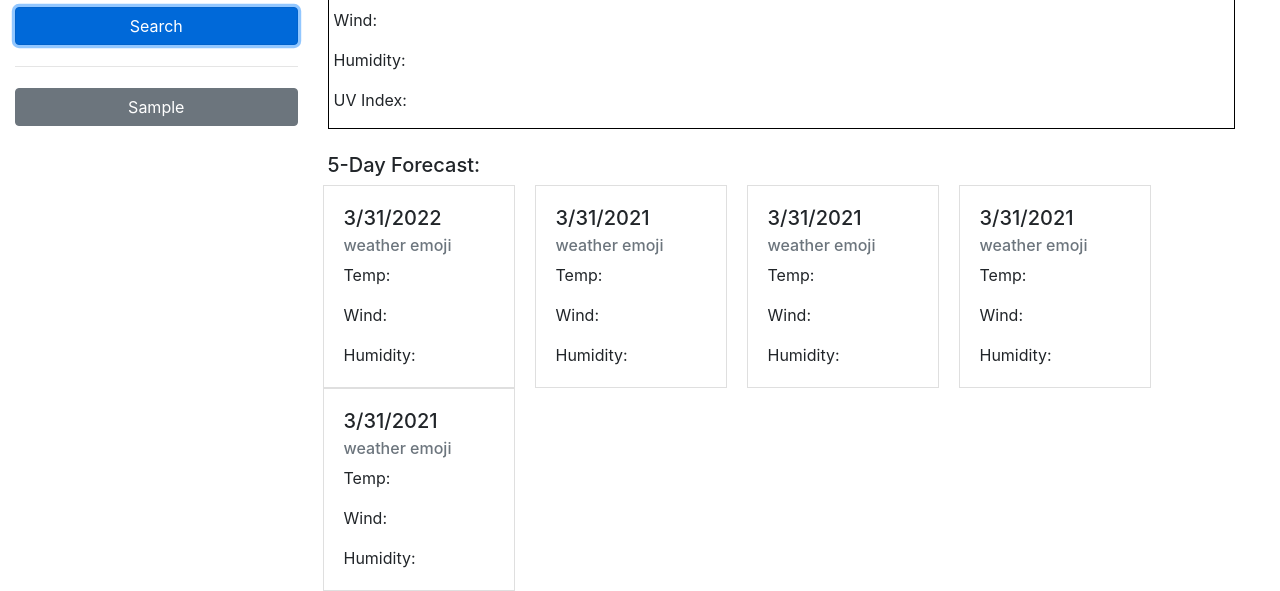
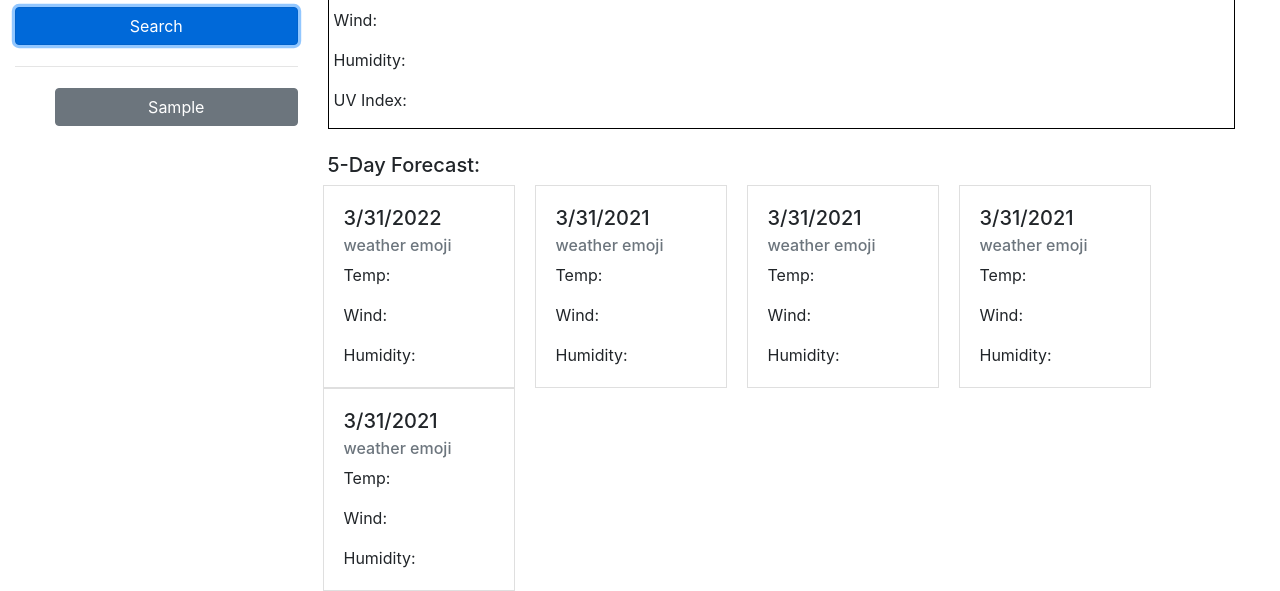
Before and after one commit to phil-garip/Weather-Dashboard, a website: page index.html in a window 1280 px wide. Both pictures are taken after typing "Sample" into the empty fields and a click on the button "Search". Shown: the part 253-844 px from the top of the page. Drawn offline with nearby package versions, Linux system fonts and the light colour scheme; no server answers.

Commit message:
generated button tweaking

```diff
--- a/index.html
+++ b/index.html
@@ -20,9 +20,9 @@
             <input id="search" class="search-a-city" placeholder="New York">
             <button type="button" class="btn btn-primary aside-btn" id="search-btn">Search</button>
             <hr>
-            <div id="recent-searches">
+            <ul id="recent-searches">
                 <!-- append buttons for recent searches in javascript here -->
-            </div>
+            </liv>
         </div>
 
         <div class="weather-container col-md-9">
--- a/script.js
+++ b/script.js
@@ -27,7 +27,7 @@ function getCurrentWeather() {
         }
         searchHistory.unshift(cityName);
         localStorage.setItem("history", JSON.stringify(searchHistory));
-        recentSearches.append($('<button type="button" class="btn btn-secondary aside-btn">').text(cityName));
+
     }
 
     setSavedCities();
@@ -122,6 +122,13 @@ function getForecast() {
         console.log(searchHistory)
     }
 
+    // display data for saved city button
+    function generateCityButton() {
+        var cityButton = $('<button type="button" class="btn btn-secondary aside-btn">').text(cityName);
+        recentSearches.append(cityButton);
+    }
+
+    generateCityButton();
     getsavedCity();
 }
 
```
